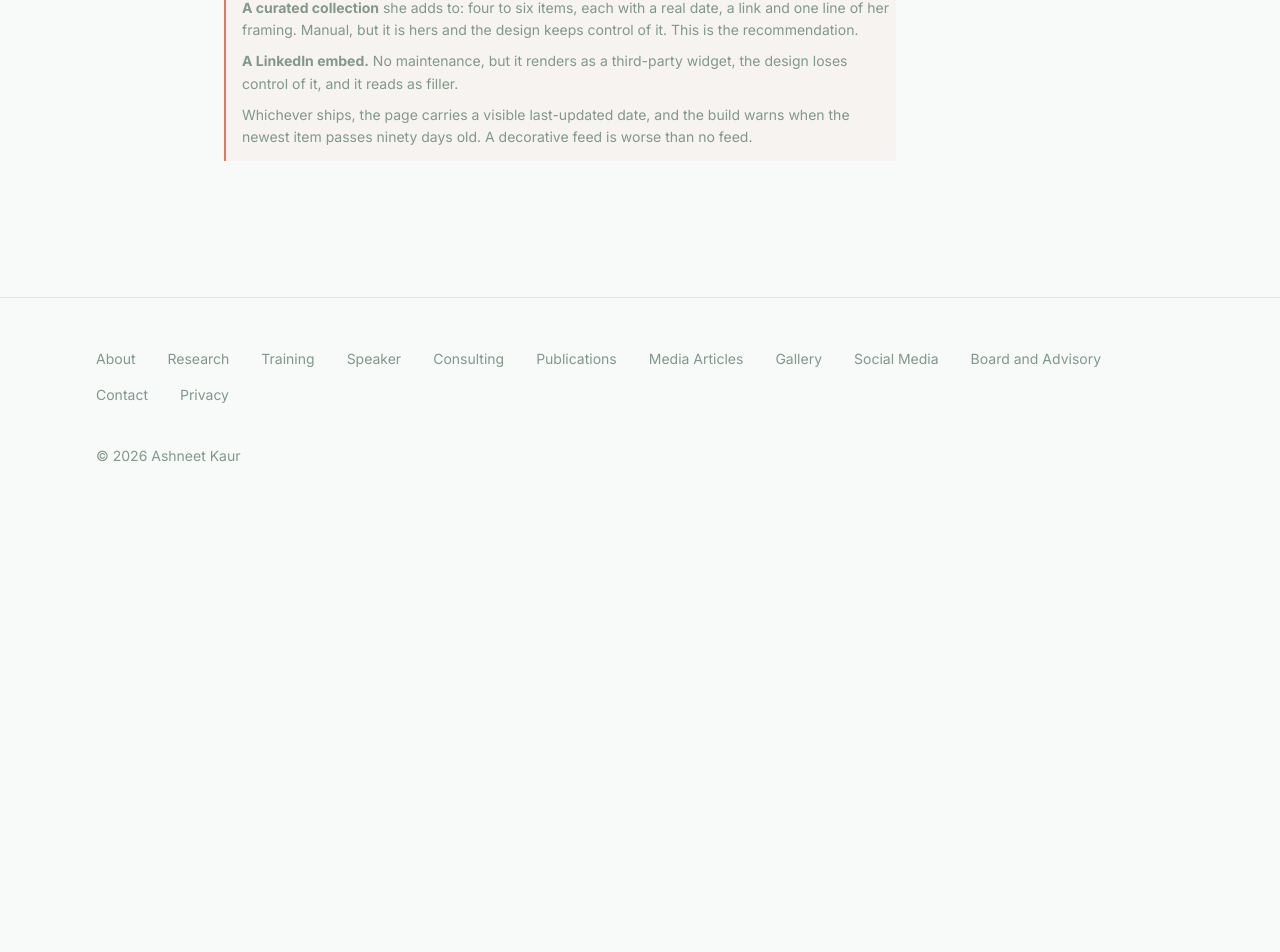
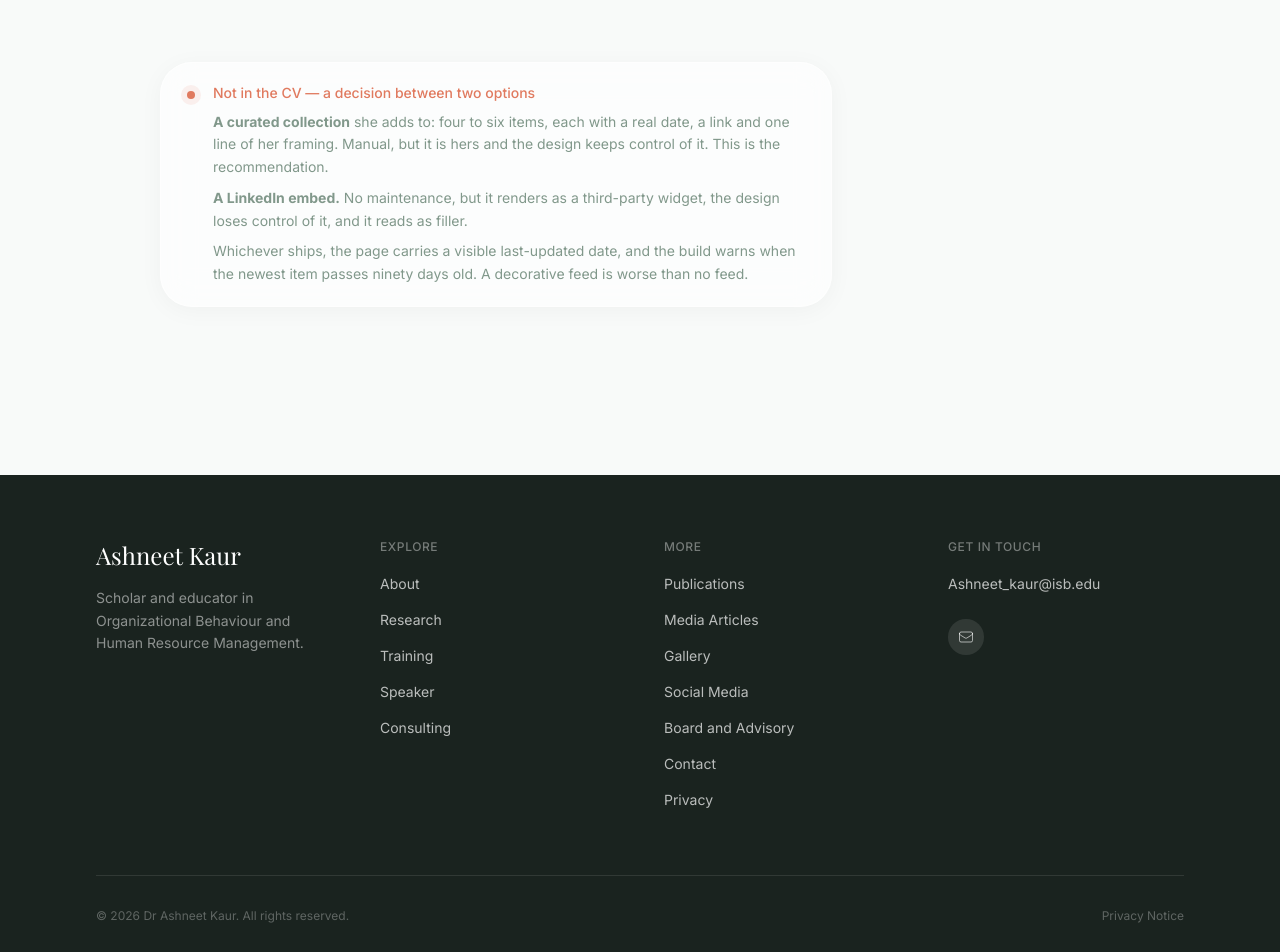
Before and after one commit to AshneetKaaurr/personal_website, a Next.js app: page /social in a window 1280 px wide. Shown: the part 363-1315 px from the top of the page. Before the commit the page ends 877 px from the top, so only its background shows below. Built offline with nearby package versions, Linux system fonts and the light colour scheme; a web font is replaced by a local one.

Commit message:
feat: upgrade core design system and footer

```diff
--- a/src/components/Footer.tsx
+++ b/src/components/Footer.tsx
@@ -1,26 +1,81 @@
 import Link from 'next/link'
 
 import { FOOTER_NAV, PRIMARY_NAV } from '@/lib/nav'
+import { EMAIL } from '@/content/record'
 
 export function Footer() {
   return (
-    <footer className="mt-16 border-t border-dark-text/10 bg-light-bg">
-      <div className="mx-auto w-full max-w-6xl px-6 py-12 lg:px-8">
-        <nav aria-label="Footer">
-          <ul className="flex flex-wrap gap-x-8 gap-y-3">
-            {[...PRIMARY_NAV, ...FOOTER_NAV].map(({ href, label }) => (
+    <footer className="mt-20 bg-dark-text text-white/80">
+      <div className="mx-auto w-full max-w-6xl px-6 py-16 lg:px-8">
+        <div className="grid gap-12 md:grid-cols-4">
+          {/* Brand */}
+          <div className="md:col-span-1">
+            <Link href="/" className="font-serif text-2xl text-white">
+              Ashneet Kaur
+            </Link>
+            <p className="mt-4 text-sm leading-relaxed text-white/50 max-w-xs">
+              Scholar and educator in Organizational Behaviour and Human Resource Management.
+            </p>
+          </div>
+
+          {/* Primary Nav */}
+          <div>
+            <h4 className="text-xs font-medium uppercase tracking-wider text-white/40 mb-4">Explore</h4>
+            <ul className="space-y-3">
+              {PRIMARY_NAV.map(({ href, label }) => (
                 <li key={href}>
-                <Link href={href} className="text-sm text-sage hover:text-dark-text">
+                  <Link href={href} className="text-sm text-white/70 hover:text-coral transition-colors">
                     {label}
                   </Link>
                 </li>
               ))}
             </ul>
-        </nav>
+          </div>
 
-        <p className="mt-10 text-sm text-sage">
-          © {new Date().getFullYear()} Ashneet Kaur
+          {/* Secondary Nav */}
+          <div>
+            <h4 className="text-xs font-medium uppercase tracking-wider text-white/40 mb-4">More</h4>
+            <ul className="space-y-3">
+              {FOOTER_NAV.map(({ href, label }) => (
+                <li key={href}>
+                  <Link href={href} className="text-sm text-white/70 hover:text-coral transition-colors">
+                    {label}
+                  </Link>
+                </li>
+              ))}
+            </ul>
+          </div>
+
+          {/* Contact */}
+          <div>
+            <h4 className="text-xs font-medium uppercase tracking-wider text-white/40 mb-4">Get in Touch</h4>
+            <a
+              href={`mailto:${EMAIL}`}
+              className="text-sm text-white/70 hover:text-coral transition-colors break-all"
+            >
+              {EMAIL}
+            </a>
+            <div className="mt-6 flex items-center gap-4">
+              <a
+                href={`mailto:${EMAIL}`}
+                className="w-9 h-9 rounded-full bg-white/10 flex items-center justify-center text-white/60 hover:bg-coral hover:text-white transition-all"
+                aria-label="Email"
+              >
+                <svg className="w-4 h-4" fill="none" stroke="currentColor" viewBox="0 0 24 24" strokeWidth={1.5}><path strokeLinecap="round" strokeLinejoin="round" d="M21.75 6.75v10.5a2.25 2.25 0 0 1-2.25 2.25h-15a2.25 2.25 0 0 1-2.25-2.25V6.75m19.5 0A2.25 2.25 0 0 0 19.5 4.5h-15a2.25 2.25 0 0 0-2.25 2.25m19.5 0v.243a2.25 2.25 0 0 1-1.07 1.916l-7.5 4.615a2.25 2.25 0 0 1-2.36 0L3.32 8.91a2.25 2.25 0 0 1-1.07-1.916V6.75" /></svg>
+              </a>
+            </div>
+          </div>
+        </div>
+
+        {/* Bottom bar */}
+        <div className="mt-16 pt-8 border-t border-white/10 flex flex-col sm:flex-row justify-between items-center gap-4">
+          <p className="text-xs text-white/30">
+            © {new Date().getFullYear()} Dr Ashneet Kaur. All rights reserved.
           </p>
+          <Link href="/privacy" className="text-xs text-white/30 hover:text-white/60 transition-colors">
+            Privacy Notice
+          </Link>
+        </div>
       </div>
     </footer>
   )
--- a/src/components/Page.tsx
+++ b/src/components/Page.tsx
@@ -2,15 +2,11 @@ import Link from 'next/link'
 import type { Route } from 'next'
 
 /**
- * Skeleton primitives.
+ * Premium page primitives.
  *
- * Deliberately undesigned. These exist so every page below the home hero has
- * the same structure and the same vertical rhythm while the visual direction
- * is still being decided — semantic markup, a readable measure, and nothing
- * else. No palette beyond the theme tokens already in globals.css, no
- * decoration, no motion.
- *
- * When the design lands, it lands here, and every page inherits it.
+ * Every inner page inherits its visual identity from these components.
+ * Glassmorphism cards, staggered reveal animations, coral accents, and
+ * generous whitespace create a cohesive, premium feel across the site.
  */
 
 export function Container({
@@ -21,13 +17,13 @@ export function Container({
   className?: string
 }) {
   return (
-    <div className={`mx-auto w-full max-w-4xl px-6 lg:px-8 ${className ?? ''}`}>
+    <div className={`mx-auto w-full max-w-5xl px-6 lg:px-8 ${className ?? ''}`}>
       {children}
     </div>
   )
 }
 
-/** The page opener: one h1, and an optional standfirst. */
+/** The page opener: one h1, and an optional standfirst with coral accent. */
 export function PageTitle({
   children,
   lede,
@@ -36,10 +32,11 @@ export function PageTitle({
   lede?: React.ReactNode
 }) {
   return (
-    <header className="pb-10 pt-16">
-      <h1 className="font-serif text-4xl leading-tight md:text-5xl">
+    <header className="pb-12 pt-20 md:pt-28">
+      <h1 className="font-serif text-4xl leading-tight md:text-5xl lg:text-6xl tracking-tight">
         {children}
       </h1>
+      <div className="mt-4 w-12 h-[3px] bg-coral rounded-full" />
       {lede ? (
         <p className="mt-6 max-w-2xl text-lg leading-relaxed text-sage">
           {lede}
@@ -49,7 +46,7 @@ export function PageTitle({
   )
 }
 
-/** A titled block. The h2 is optional so a section can be purely structural. */
+/** A titled block with elegant spacing and coral dash divider. */
 export function Section({
   title,
   intro,
@@ -62,14 +59,17 @@ export function Section({
   id?: string
 }) {
   return (
-    <section id={id} className="border-t border-dark-text/10 py-12">
+    <section id={id} className="py-12 md:py-16">
       {title ? (
+        <div className="flex items-center gap-4 mb-2">
           <h2 className="font-serif text-2xl md:text-3xl">{title}</h2>
+        </div>
       ) : null}
+      {title ? <div className="w-8 h-[2px] bg-coral/60 rounded-full mb-6" /> : null}
       {intro ? (
-        <p className="mt-4 max-w-2xl leading-relaxed text-sage">{intro}</p>
+        <p className="mt-2 mb-8 max-w-2xl leading-relaxed text-sage">{intro}</p>
       ) : null}
-      <div className={title || intro ? 'mt-8' : ''}>{children}</div>
+      <div className={!title && !intro ? '' : 'mt-2'}>{children}</div>
     </section>
   )
 }
@@ -83,10 +83,10 @@ export function Prose({ children }: { children: React.ReactNode }) {
   )
 }
 
-/** Quoted copy awaiting her sign-off, so drafts are never mistaken for final. */
+/** Quoted copy awaiting her sign-off — styled as an elegant blockquote card. */
 export function Draft({ children }: { children: React.ReactNode }) {
   return (
-    <div className="max-w-2xl space-y-5 border-l-2 border-sage/40 pl-5 leading-relaxed">
+    <div className="max-w-2xl space-y-5 border-l-[3px] border-coral/40 pl-6 leading-relaxed text-dark-text/90 bg-gradient-to-r from-coral/[0.03] to-transparent py-4 rounded-r-xl">
       {children}
     </div>
   )
@@ -111,7 +111,12 @@ export function Note({
   children?: React.ReactNode
 }) {
   return (
-    <div className="my-6 max-w-2xl border-l-2 border-coral bg-coral/5 py-3 pl-4">
+    <div className="my-6 max-w-2xl rounded-2xl bg-white/60 backdrop-blur-lg border border-white/50 shadow-[0_4px_24px_rgba(0,0,0,0.04)] p-5">
+      <div className="flex items-start gap-3">
+        <span className="mt-0.5 w-5 h-5 rounded-full bg-coral/10 flex items-center justify-center flex-shrink-0">
+          <span className="w-2 h-2 rounded-full bg-coral" />
+        </span>
+        <div>
           <p className="text-sm font-medium text-coral">
             {kind === 'approve' ? 'Needs her approval' : 'Not in the CV'} — {item}
           </p>
@@ -121,10 +126,12 @@ export function Note({
             </div>
           ) : null}
         </div>
+      </div>
+    </div>
   )
 }
 
-/** A label-and-value record. Used for credentials, programmes, engagements. */
+/** A label-and-value record — styled as a glass card with top accent. */
 export function Record({
   label,
   children,
@@ -133,9 +140,9 @@ export function Record({
   children: React.ReactNode
 }) {
   return (
-    <div>
-      <dt className="text-sm text-sage">{label}</dt>
-      <dd className="mt-1 leading-relaxed">{children}</dd>
+    <div className="group rounded-2xl bg-white/50 backdrop-blur-md border border-white/50 shadow-[0_2px_16px_rgba(0,0,0,0.04)] p-5 hover:shadow-[0_8px_32px_rgba(0,0,0,0.08)] hover:bg-white/70 transition-all duration-300">
+      <dt className="text-xs font-medium uppercase tracking-wider text-coral mb-2">{label}</dt>
+      <dd className="leading-relaxed text-dark-text/80">{children}</dd>
     </div>
   )
 }
@@ -149,10 +156,10 @@ export function RecordList({
 }) {
   const cols =
     columns === 1 ? '' : columns === 2 ? 'sm:grid-cols-2' : 'sm:grid-cols-2 lg:grid-cols-3'
-  return <dl className={`grid gap-x-8 gap-y-6 ${cols}`}>{children}</dl>
+  return <dl className={`grid gap-4 ${cols}`}>{children}</dl>
 }
 
-/** A plain in-page link. */
+/** A plain in-page link with hover arrow animation. */
 export function PageLink({
   href,
   children,
@@ -161,8 +168,9 @@ export function PageLink({
   children: React.ReactNode
 }) {
   return (
-    <Link href={href} className="underline underline-offset-4 hover:text-coral">
-      {children}
+    <Link href={href} className="group inline-flex items-center gap-2 text-dark-text hover:text-coral transition-colors font-medium">
+      <span className="underline underline-offset-4 decoration-coral/30 group-hover:decoration-coral transition-colors">{children}</span>
+      <span className="text-coral opacity-0 -translate-x-2 group-hover:opacity-100 group-hover:translate-x-0 transition-all duration-200">→</span>
     </Link>
   )
 }
```
Lines whose indentation alone changed are shown as unchanged.
